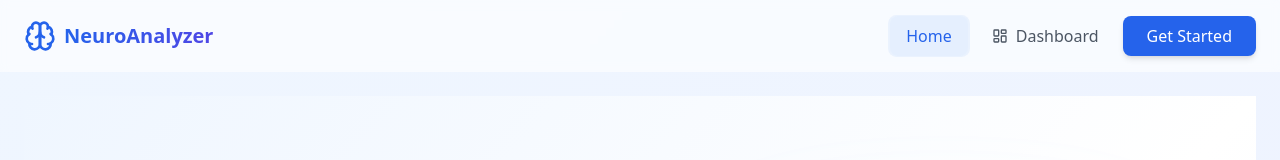
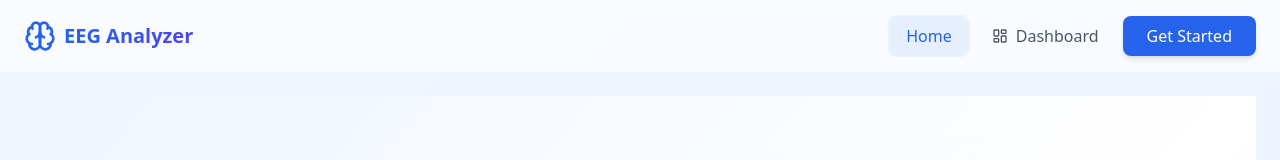
Before and after one commit to Codebybiya/EEGAPP, a React (Vite) app: page /home in a window 1280 px wide. Shown: the top 160 px of the page. Built offline with nearby package versions, Linux system fonts and the light colour scheme.

Commit message:
feat: rename application title from NeuroAnalyzer to EEG Analyzer

```diff
--- a/src/App.tsx
+++ b/src/App.tsx
@@ -79,7 +79,7 @@ function App() {
               <Link to="/" className="flex items-center space-x-2 group">
                 <Brain className="w-8 h-8 text-blue-600 transition-transform group-hover:scale-110" />
                 <span className="text-xl font-bold bg-gradient-to-r from-blue-600 to-indigo-600 bg-clip-text text-transparent">
-                  NeuroAnalyzer
+                  EEG Analyzer
                 </span>
               </Link>
 
```
